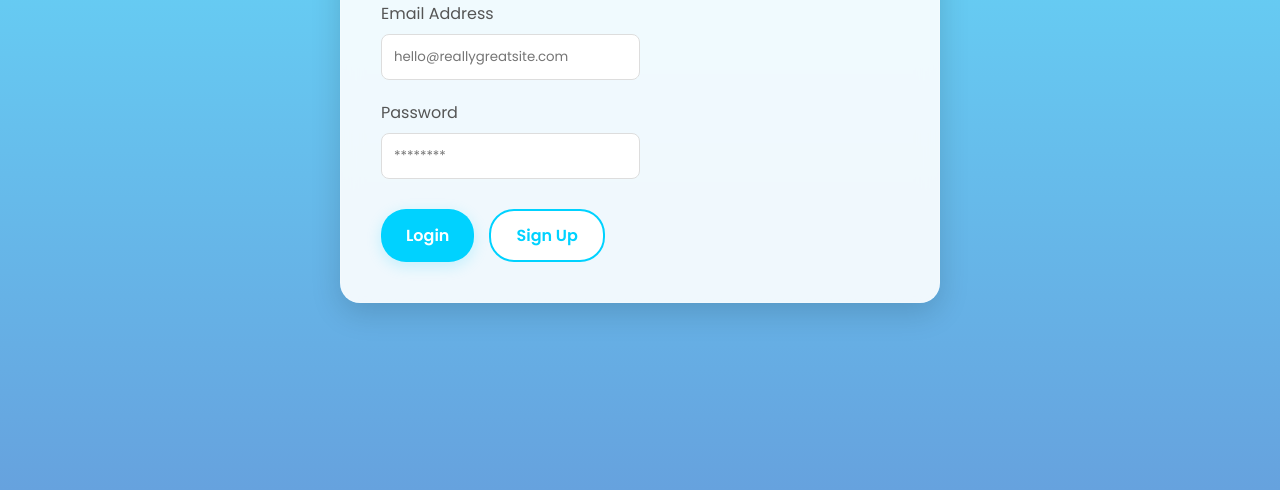
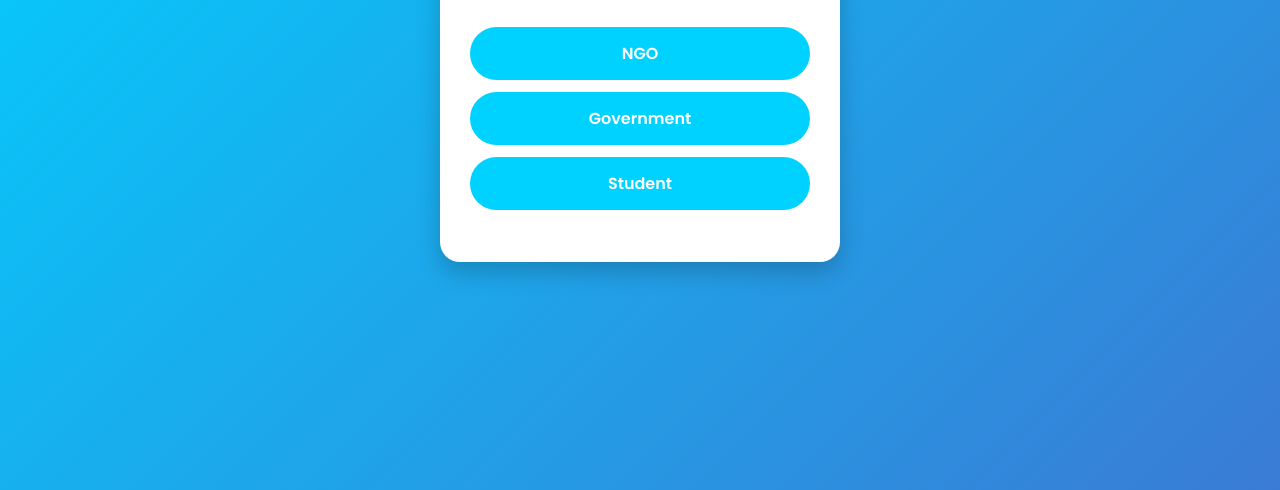
Before and after one commit to crazy-develop/suvidha, a website: page login.html in a window 1280 px wide. Shown: the part 310-800 px from the top of the page. Drawn offline with Linux system fonts and the light colour scheme.

Commit message:
Update login.html

```diff
--- a/login.html
+++ b/login.html
@@ -1,10 +1,9 @@
 <!DOCTYPE html>
 <html lang="en">
 <head>
-  <meta charset="UTF-8" />
-  <meta name="viewport" content="width=device-width, initial-scale=1.0"/>
-  <title>Login Page</title>
-
+  <meta charset="UTF-8">
+  <meta name="viewport" content="width=device-width, initial-scale=1.0">
+  <title>Role Selection</title>
   <link rel="preconnect" href="https://fonts.googleapis.com">
   <link rel="preconnect" href="https://fonts.gstatic.com" crossorigin>
   <link href="https://fonts.googleapis.com/css2?family=Poppins:wght@400;600&display=swap" rel="stylesheet">
@@ -12,116 +11,54 @@
   <style>
     * { margin: 0; padding: 0; box-sizing: border-box; font-family: 'Poppins', sans-serif; }
     body {
-      background: linear-gradient(rgba(0, 210, 255, 0.6), rgba(0, 100, 200, 0.6)),
-                  url('drop.jpg') no-repeat center center fixed;
-      background-size: cover;
       display: flex; align-items: center; justify-content: center;
-      min-height: 100vh; padding: 20px; overflow: hidden;
+      height: 100vh; background: linear-gradient(135deg, #00d2ff, #3a7bd5);
+      padding: 20px;
     }
-    .container {
-      display: flex; flex-direction: row;
-      background-color: rgba(255, 255, 255, 0.9);
-      backdrop-filter: blur(10px);
-      border-radius: 20px; overflow: hidden;
-      box-shadow: 0 10px 30px rgba(0, 0, 0, 0.15);
-      width: 600px; max-width: 90%;
-      border: 1px solid rgba(255, 255, 255, 0.2);
-      opacity: 0; transform: scale(0.9);
-      animation: container-pop-in 0.8s ease-out forwards;
+    .role-container {
+      background: white; padding: 40px 30px;
+      border-radius: 20px; box-shadow: 0 10px 25px rgba(0,0,0,0.2);
+      text-align: center; width: 100%; max-width: 400px;
+      animation: fadeIn 0.7s ease-in-out;
     }
-    @keyframes container-pop-in { to { opacity: 1; transform: scale(1); } }
-    .form-section { flex: 1; padding: 40px; }
-    .form-section h2 { margin-bottom: 30px; font-size: 2.2rem; color: #333; font-weight: 600; }
-    .form-group { margin-bottom: 20px; }
-    .form-group label { display: block; margin-bottom: 8px; font-weight: 500; color: #555; }
-    .form-group input {
-      width: 100%; padding: 12px; border: 1px solid #ddd; border-radius: 8px;
+    @keyframes fadeIn { from { opacity: 0; transform: scale(0.9); } to { opacity: 1; transform: scale(1); } }
+    h2 { margin-bottom: 25px; font-size: 1.8rem; color: #333; }
+    .role-btn {
+      display: block; width: 100%; margin: 12px 0;
+      padding: 14px; border-radius: 30px; border: none;
+      background: #00d2ff; color: white; font-size: 16px; font-weight: 600;
+      cursor: pointer; transition: all 0.3s ease;
     }
-    .form-group input:focus {
-      outline: none; border-color: #00d2ff;
-      box-shadow: 0 0 8px rgba(0,210,255,0.4);
-    }
-    .buttons { display: flex; flex-wrap: wrap; gap: 15px; margin-top: 30px; }
-    .login-btn, .signup-btn {
-      border: none; border-radius: 25px; padding: 12px 25px;
-      font-size: 16px; cursor: pointer; font-weight: 600;
-      transition: transform 0.3s ease, box-shadow 0.3s ease;
-    }
-    .login-btn {
-      background-color: #00d2ff; color: white;
-      box-shadow: 0 4px 15px rgba(0,210,255,0.2);
-    }
-    .login-btn:hover { transform: translateY(-3px); box-shadow: 0 8px 20px rgba(0,210,255,0.4); }
-    .signup-btn { background-color: white; color: #00d2ff; border: 2px solid #00d2ff; }
-    .signup-btn:hover { transform: translateY(-3px); box-shadow: 0 8px 20px rgba(0,210,255,0.2); }
-    .image-section { flex: 1; background: url('waterdrop.jpg') no-repeat center center; background-size: cover; }
-    @media (max-width: 768px) {
-      .container { flex-direction: column; width: 100%; max-width: 95%; }
-      .image-section { height: 200px; border-radius: 0 0 20px 20px; }
-      .buttons { flex-direction: column; }
-      .login-btn, .signup-btn { width: 100%; text-align: center; }
-    }
+    .role-btn:hover { background: #0099cc; transform: translateY(-3px); }
   </style>
 </head>
+<body>
 
-<body>
-  <div class="container">
-    <div class="form-section">
-      <h2>Login</h2>
-      <div class="form-group">
-        <label>Email Address</label>
-        <input type="email" id="loginEmail" placeholder="hello@reallygreatsite.com">
-      </div>
-      <div class="form-group">
-        <label>Password</label>
-        <input type="password" id="loginPassword" placeholder="********">
-      </div>
-      <div class="buttons">
-        <button class="login-btn" id="loginBtn">Login</button>
-        <button class="signup-btn" onclick="location.href='signup.html'">Sign Up</button>
-      </div>
-    </div>
-    <div class="image-section"></div>
+  <div class="role-container">
+    <h2>Login As</h2>
+    <button class="role-btn" onclick="chooseRole('ngo')">NGO</button>
+    <button class="role-btn" onclick="chooseRole('government')">Government</button>
+    <button class="role-btn" onclick="chooseRole('student')">Student</button>
+
   </div>
 
-  <!-- Firebase SDK -->
-  <script type="module">
-    import { initializeApp } from "https://www.gstatic.com/firebasejs/10.12.2/firebase-app.js";
-    import { getAuth, signInWithEmailAndPassword } from "https://www.gstatic.com/firebasejs/10.12.2/firebase-auth.js";
+  <script>
+    function chooseRole(role) {
+      // Optional: Role save in localStorage
+      localStorage.setItem("role", role);
 
-    // Firebase config
-    const firebaseConfig = {
-      apiKey: "AIzaSyBbPeczqOSEKmW3W8p-AiQvvbWz6o5qc98",
-      authDomain: "suvidha-e1d61.firebaseapp.com",
-      projectId: "suvidha-e1d61",
-      storageBucket: "suvidha-e1d61.appspot.com",
-      messagingSenderId: "179187721856",
-      appId: "1:179187721856:web:cf6d935367c5ff889b6865"
-    };
+      // Redirect based on role
+      if (role === "ngo") {
+        window.location.href = "ngologin.html";
+      } else if (role === "government") {
+        window.location.href = "govermentlogin.html";
+      } else if (role === "student") {
+        window.location.href = "studentlogin.html";
+      } else if (role === "college") {
+        window.location.href = "college.html";
+      }
+    }
+  </script>
 
-    // Initialize Firebase
-    const app = initializeApp(firebaseConfig);
-    const auth = getAuth(app);
-
-    // Login button click
-    document.getElementById("loginBtn").addEventListener("click", () => {
-      const email = document.getElementById("loginEmail").value;
-      const password = document.getElementById("loginPassword").value;
-
-      signInWithEmailAndPassword(auth, email, password)
-        .then((userCredential) => {
-          alert("Login successful!");
-
-          // ✅ LocalStorage में login save
-          localStorage.setItem("loggedIn", "true");
-
-          // Redirect
-          window.location.href = "mentors.html";
-        })
-        .catch((error) => {
-          alert("Error: " + error.message);
-        });
-    });
-  </script>
 </body>
 </html>
```
